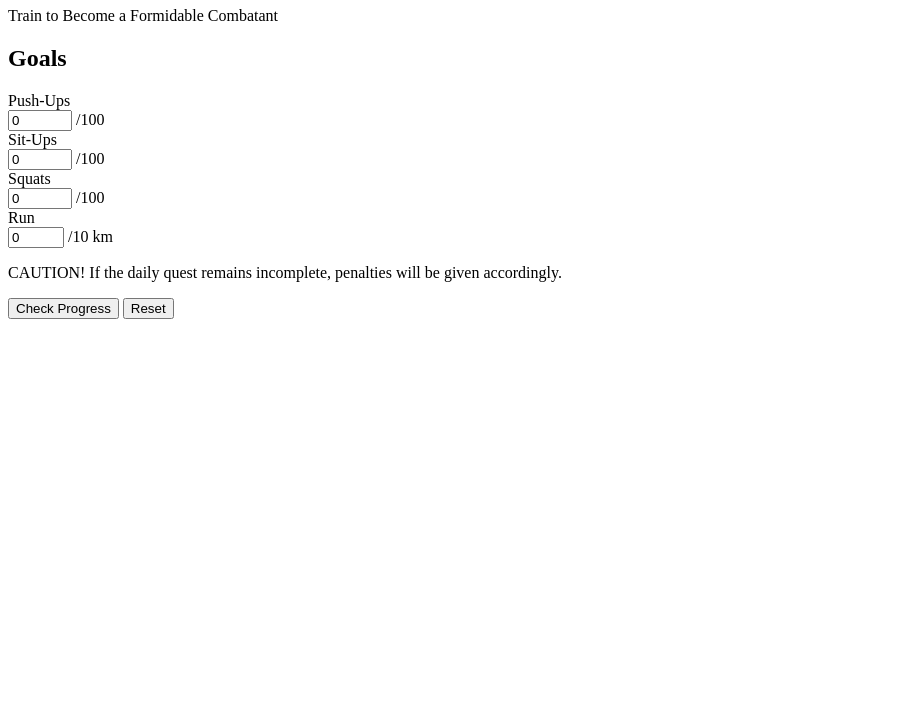
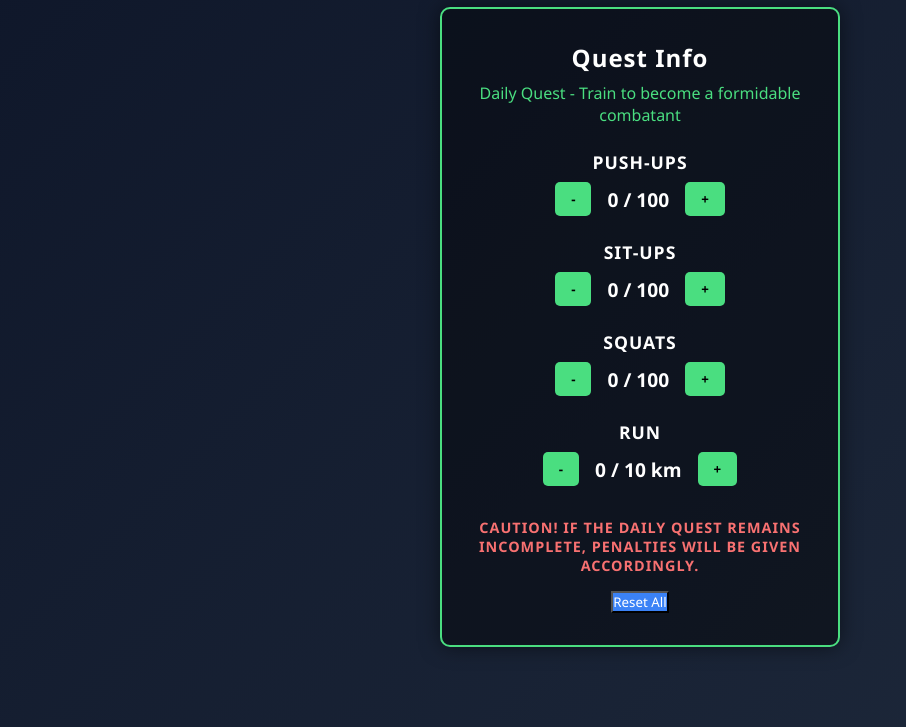
Before and after one commit to iamsandeshk/DailyQuests, a plain HTML site: page index.html in a window 1280 px wide. Shown: the part 73-800 px from the top of the page, without its empty margins (0-906 px from the left). Drawn offline with Linux system fonts and the light colour scheme.

Commit message:
Update index.html

```diff
--- a/index.html
+++ b/index.html
@@ -2,66 +2,198 @@
 <html lang="en">
 <head>
   <meta charset="UTF-8" />
-  <meta name="viewport" content="width=device-width, initial-scale=1.0"/>
-  <title>Daily Quests – Solo Leveling Inspired</title>
-  <!-- Link to external CSS -->
-  <link rel="stylesheet" href="style.css" />
+  <title>Daily Quests - Solo Leveling</title>
+  <style>
+    /* Basic Reset */
+    * {
+      margin: 0;
+      padding: 0;
+      box-sizing: border-box;
+      font-family: 'Segoe UI', Tahoma, Geneva, Verdana, sans-serif;
+    }
+
+    body {
+      background: linear-gradient(135deg, #0f172a, #1e293b);
+      color: #fff;
+      display: flex;
+      align-items: center;
+      justify-content: center;
+      min-height: 100vh;
+      padding: 1rem;
+    }
+
+    .quest-container {
+      background-color: rgba(0, 0, 0, 0.4);
+      border: 2px solid #4ade80;
+      border-radius: 10px;
+      padding: 2rem;
+      max-width: 400px;
+      width: 100%;
+      text-align: center;
+      box-shadow: 0 0 20px rgba(0, 0, 0, 0.5);
+    }
+
+    .quest-container h1 {
+      font-size: 1.5rem;
+      margin-bottom: 0.5rem;
+      letter-spacing: 1px;
+    }
+
+    .quest-container h2 {
+      font-size: 1rem;
+      font-weight: normal;
+      margin-bottom: 1.5rem;
+      color: #4ade80;
+    }
+
+    .goal {
+      margin-bottom: 1.5rem;
+    }
+
+    .goal-title {
+      font-weight: bold;
+      margin-bottom: 0.5rem;
+      font-size: 1.1rem;
+      text-transform: uppercase;
+      letter-spacing: 1px;
+    }
+
+    .goal-controls {
+      display: flex;
+      justify-content: center;
+      align-items: center;
+      gap: 1rem;
+    }
+
+    .goal-controls button {
+      background-color: #4ade80;
+      border: none;
+      color: #000;
+      font-weight: bold;
+      padding: 0.5rem 1rem;
+      border-radius: 5px;
+      cursor: pointer;
+      transition: background-color 0.3s;
+    }
+
+    .goal-controls button:hover {
+      background-color: #86efac;
+    }
+
+    .goal-progress {
+      font-size: 1.2rem;
+      font-weight: bold;
+      min-width: 40px;
+    }
+
+    .caution {
+      margin-top: 2rem;
+      color: #f87171; /* A red-ish color */
+      font-size: 0.9rem;
+      text-transform: uppercase;
+      font-weight: bold;
+      letter-spacing: 1px;
+    }
+
+    .reset-btn {
+      margin-top: 1rem;
+      background-color: #3b82f6;
+      color: #fff;
+    }
+
+    .reset-btn:hover {
+      background-color: #60a5fa;
+    }
+  </style>
 </head>
 <body>
+  <div class="quest-container">
+    <h1>Quest Info</h1>
+    <h2>Daily Quest - Train to become a formidable combatant</h2>
 
-  <div class="container">
-    <!-- Header Section -->
-    <header>
-      <h1>Daily Quest</h1>
-      <p class="subtitle">Train to Become a Formidable Combatant</p>
-    </header>
+    <!-- Push-ups -->
+    <div class="goal" id="pushupGoal">
+      <div class="goal-title">Push-ups</div>
+      <div class="goal-controls">
+        <button onclick="updateGoal('pushups', -1, 100)">-</button>
+        <div class="goal-progress" id="pushupsDisplay">0 / 100</div>
+        <button onclick="updateGoal('pushups', 1, 100)">+</button>
+      </div>
+    </div>
 
-    <!-- Quest Info Section -->
-    <section class="quest-info">
-      <h2>Goals</h2>
-      <div class="quest">
-        <label for="pushUps">Push-Ups</label>
-        <div class="progress">
-          <input type="number" id="pushUps" value="0" min="0" max="100" />
-          <span>/100</span>
-        </div>
+    <!-- Sit-ups -->
+    <div class="goal" id="situpGoal">
+      <div class="goal-title">Sit-ups</div>
+      <div class="goal-controls">
+        <button onclick="updateGoal('situps', -1, 100)">-</button>
+        <div class="goal-progress" id="situpsDisplay">0 / 100</div>
+        <button onclick="updateGoal('situps', 1, 100)">+</button>
       </div>
-      <div class="quest">
-        <label for="sitUps">Sit-Ups</label>
-        <div class="progress">
-          <input type="number" id="sitUps" value="0" min="0" max="100" />
-          <span>/100</span>
-        </div>
+    </div>
+
+    <!-- Squats -->
+    <div class="goal" id="squatGoal">
+      <div class="goal-title">Squats</div>
+      <div class="goal-controls">
+        <button onclick="updateGoal('squats', -1, 100)">-</button>
+        <div class="goal-progress" id="squatsDisplay">0 / 100</div>
+        <button onclick="updateGoal('squats', 1, 100)">+</button>
       </div>
-      <div class="quest">
-        <label for="squats">Squats</label>
-        <div class="progress">
-          <input type="number" id="squats" value="0" min="0" max="100" />
-          <span>/100</span>
-        </div>
+    </div>
+
+    <!-- Run (km) -->
+    <div class="goal" id="runGoal">
+      <div class="goal-title">Run</div>
+      <div class="goal-controls">
+        <button onclick="updateGoal('run', -1, 10)">-</button>
+        <div class="goal-progress" id="runDisplay">0 / 10 km</div>
+        <button onclick="updateGoal('run', 1, 10)">+</button>
       </div>
-      <div class="quest">
-        <label for="run">Run</label>
-        <div class="progress">
-          <input type="number" id="run" value="0" min="0" max="10" />
-          <span>/10 km</span>
-        </div>
-      </div>
-    </section>
+    </div>
 
-    <!-- Caution Section -->
-    <p id="caution" class="caution">
-      CAUTION! If the daily quest remains incomplete, penalties will be given accordingly.
-    </p>
-
-    <!-- Buttons -->
-    <div class="button-container">
-      <button id="checkProgressBtn">Check Progress</button>
-      <button id="resetBtn">Reset</button>
+    <div class="caution">
+      Caution! If the daily quest remains incomplete, penalties will be given accordingly.
     </div>
+    <button class="reset-btn" onclick="resetAll()">Reset All</button>
   </div>
 
-  <!-- External JavaScript -->
-  <script src="script.js"></script>
+  <script>
+    // Track the current counts in an object
+    const goals = {
+      pushups: 0,
+      situps: 0,
+      squats: 0,
+      run: 0
+    };
+
+    // Function to update each goal
+    function updateGoal(goalName, increment, maxVal) {
+      // Add or subtract from the goal count
+      goals[goalName] += increment;
+      // Ensure it doesn't go below 0 or above the max
+      if (goals[goalName] < 0) goals[goalName] = 0;
+      if (goals[goalName] > maxVal) goals[goalName] = maxVal;
+
+      // Update the display
+      if (goalName === 'run') {
+        document.getElementById('runDisplay').textContent = `${goals[goalName]} / 10 km`;
+      } else {
+        document.getElementById(goalName + 'Display').textContent = `${goals[goalName]} / ${maxVal}`;
+      }
+    }
+
+    // Reset all goals to zero
+    function resetAll() {
+      goals.pushups = 0;
+      goals.situps = 0;
+      goals.squats = 0;
+      goals.run = 0;
+
+      document.getElementById('pushupsDisplay').textContent = '0 / 100';
+      document.getElementById('situpsDisplay').textContent = '0 / 100';
+      document.getElementById('squatsDisplay').textContent = '0 / 100';
+      document.getElementById('runDisplay').textContent = '0 / 10 km';
+    }
+  </script>
 </body>
 </html>
```
